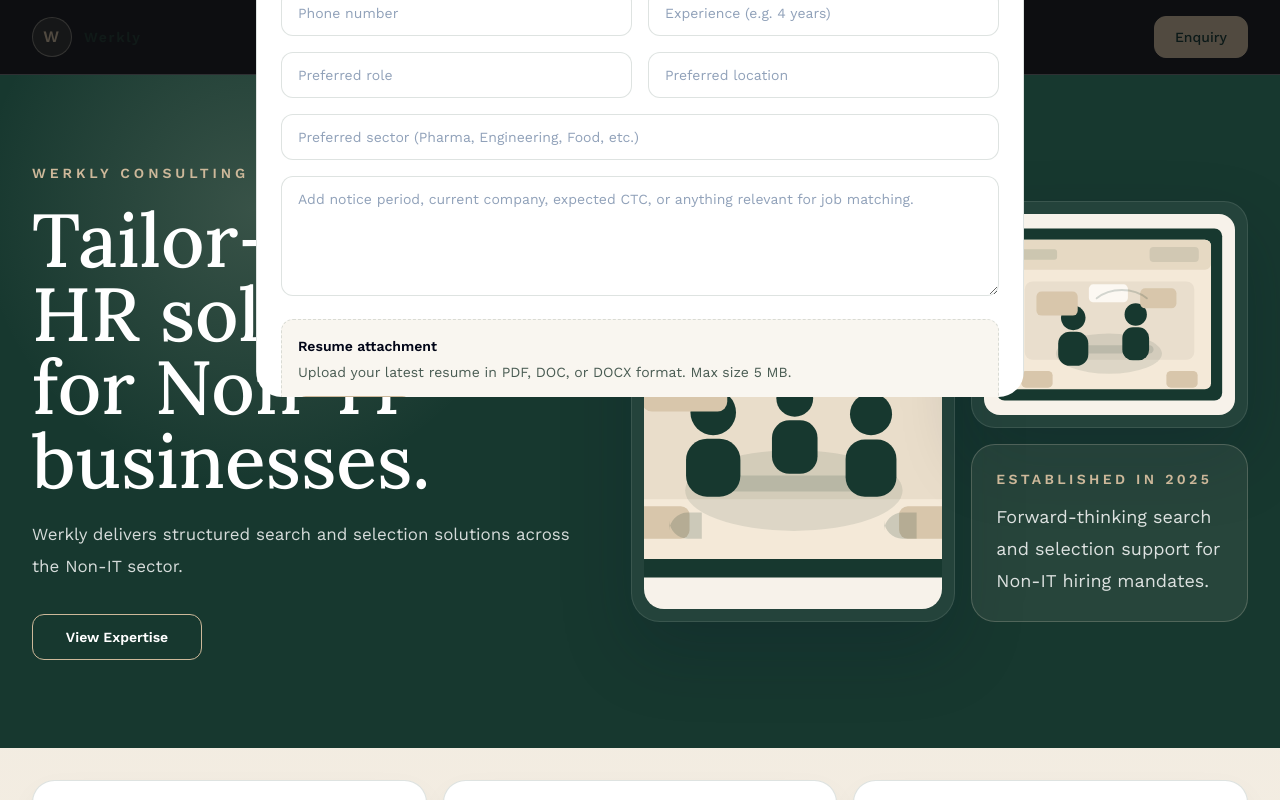
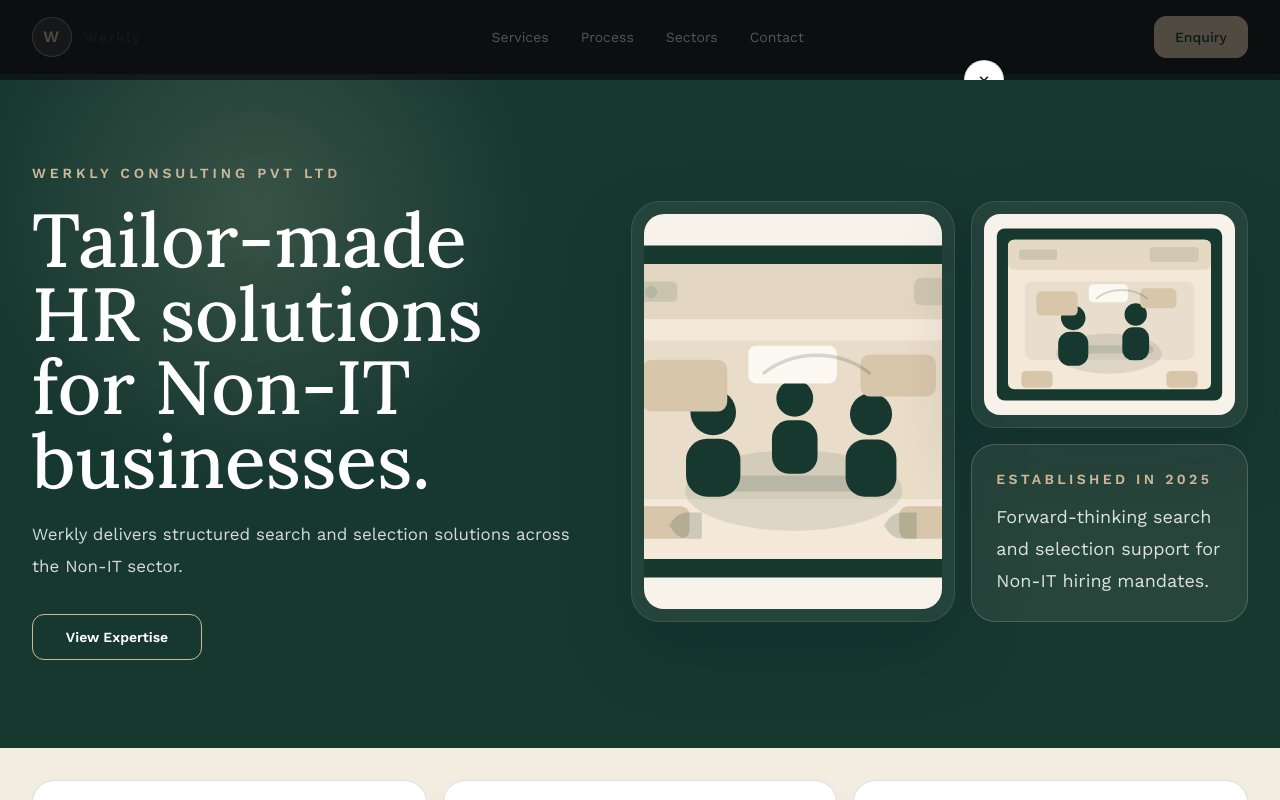
Before and after one commit to djkreddys-cmyk/Werkly, a Next.js app: page / in a window 1280 px wide. Both pictures are taken after a click on the button "Enquiry". Shown: the top 800 px of the page. Built offline with nearby package versions, Linux system fonts and the light colour scheme.

Commit message:
Fix enquiry modal alignment

```diff
--- a/components/enquiry-modal.tsx
+++ b/components/enquiry-modal.tsx
@@ -37,8 +37,9 @@ export function EnquiryModal() {
       </button>
 
       {isOpen ? (
-        <div className="fixed inset-0 z-[80] flex items-center justify-center bg-[rgba(5,7,11,0.62)] px-4 py-8">
-          <div className="relative max-h-[90vh] w-full max-w-3xl overflow-y-auto rounded-[1.6rem] bg-transparent">
+        <div className="fixed inset-0 z-[80] overflow-y-auto bg-[rgba(5,7,11,0.62)] px-4 py-6 sm:py-10">
+          <div className="flex min-h-full items-start justify-center">
+            <div className="relative w-full max-w-3xl pt-12">
             <button
               type="button"
               onClick={() => setIsOpen(false)}
@@ -47,7 +48,8 @@ export function EnquiryModal() {
             >
               ×
             </button>
-            <InquiryForm kind="candidate" className="shadow-[0_30px_70px_rgba(10,22,42,0.18)]" />
+              <InquiryForm kind="candidate" className="shadow-[0_30px_70px_rgba(10,22,42,0.18)]" />
+            </div>
           </div>
         </div>
       ) : null}
```
